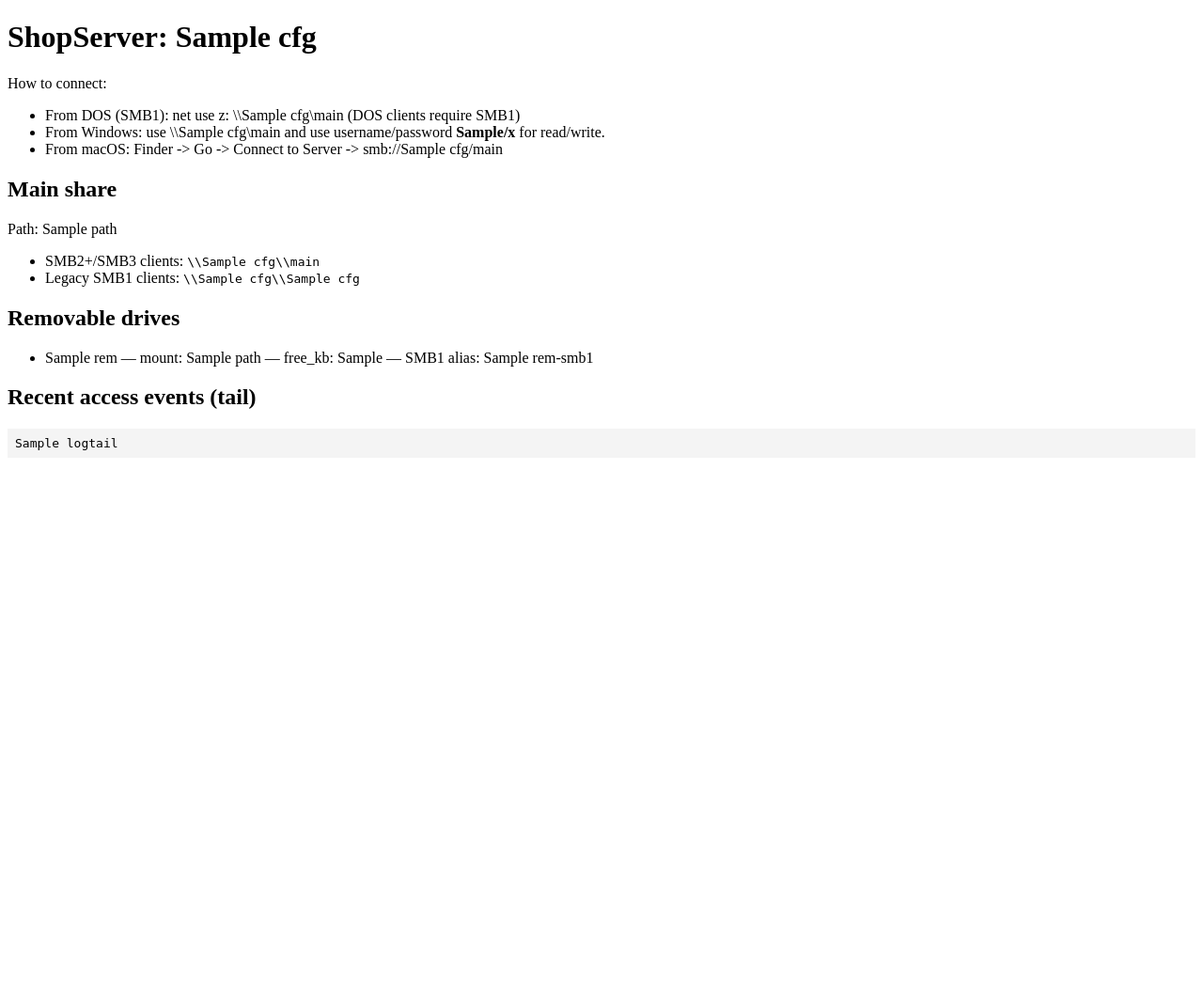
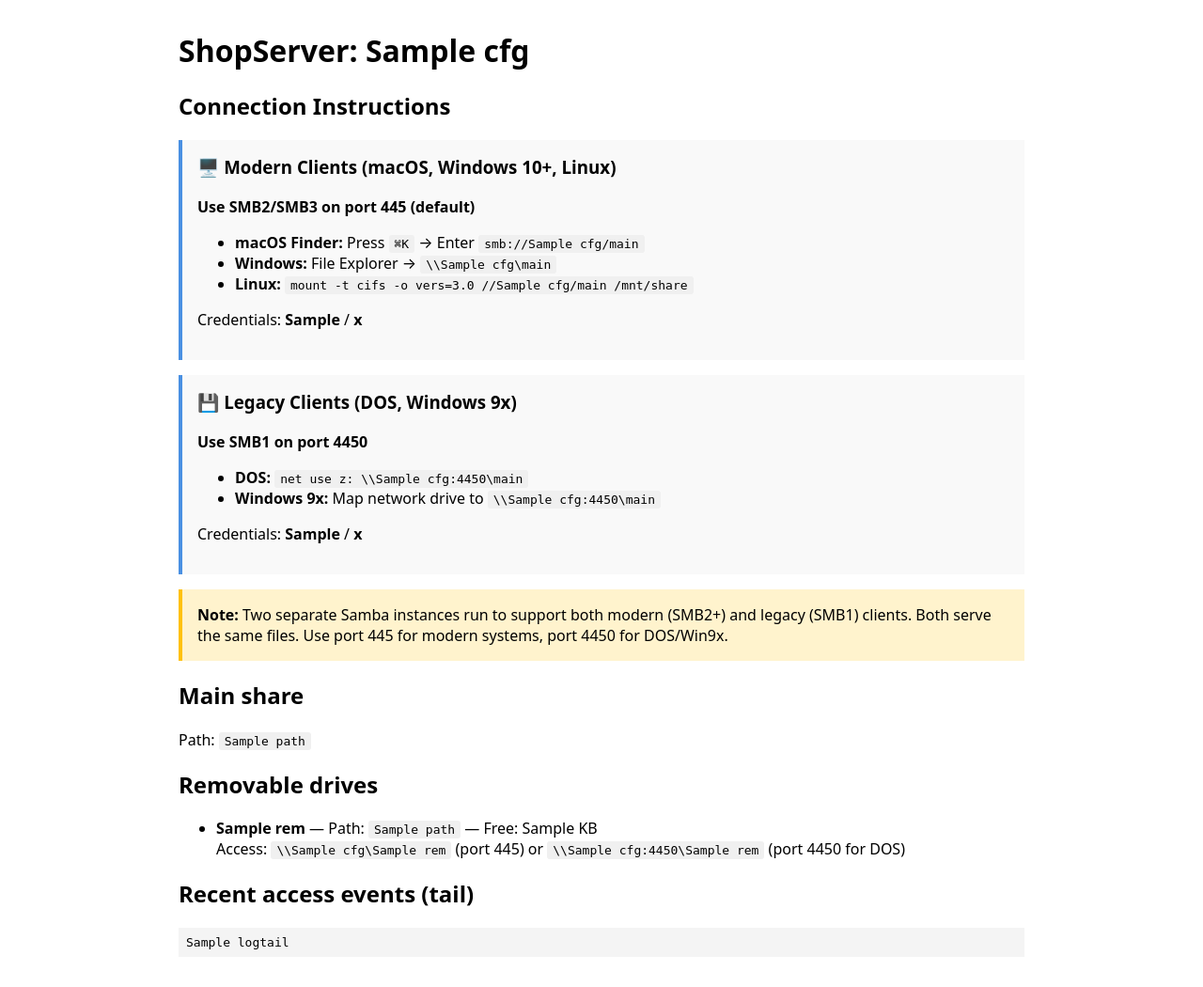
Before and after one commit to obj-imp/cncpiserver, a Flask app: template packaging/opt-shopserver-ui/templates/index.html in a window 1280 px wide. Shown: the whole page at 94% size. Before the commit the page ends 479 px from the top, so only its background shows below. Run offline with Flask 3, Linux system fonts and the light colour scheme; the template is opened without the code that fills it: most values are stand-ins (such as "Sample title", 1, 10 or a date in 2020).

Commit message:
Implement dual Samba instances for DOS+macOS support

```diff
--- a/packaging/opt-shopserver-ui/templates/index.html
+++ b/packaging/opt-shopserver-ui/templates/index.html
@@ -1,25 +1,52 @@
 <!doctype html>
 <title>ShopServer status</title>
+<style>
+  body { font-family: system-ui, -apple-system, sans-serif; max-width: 900px; margin: 2em auto; padding: 0 1em; }
+  code { background: #f0f0f0; padding: 2px 6px; border-radius: 3px; }
+  .protocol-section { background: #f9f9f9; border-left: 4px solid #4a90e2; padding: 1em; margin: 1em 0; }
+  .protocol-section h3 { margin-top: 0; }
+  .warning { background: #fff3cd; border-left: 4px solid #ffc107; padding: 1em; margin: 1em 0; }
+</style>
 <h1>ShopServer: {{cfg.hostname}}</h1>
-<p>How to connect:</p>
-<ul>
-  <li>From DOS (SMB1): net use z: \\{{cfg.hostname}}\main (DOS clients require SMB1)</li>
-  <li>From Windows: use \\{{cfg.hostname}}\main and use username/password <b>{{cfg.samba_user}}/{{cfg.samba_pass}}</b> for read/write.</li>
-  <li>From macOS: Finder -> Go -> Connect to Server -> smb://{{cfg.hostname}}/main</li>
-</ul>
+
+<h2>Connection Instructions</h2>
+
+<div class="protocol-section">
+  <h3>🖥️ Modern Clients (macOS, Windows 10+, Linux)</h3>
+  <p><strong>Use SMB2/SMB3 on port 445 (default)</strong></p>
+  <ul>
+    <li><strong>macOS Finder:</strong> Press <code>⌘K</code> → Enter <code>smb://{{cfg.hostname}}/main</code></li>
+    <li><strong>Windows:</strong> File Explorer → <code>\\{{cfg.hostname}}\main</code></li>
+    <li><strong>Linux:</strong> <code>mount -t cifs -o vers=3.0 //{{cfg.hostname}}/main /mnt/share</code></li>
+  </ul>
+  <p>Credentials: <strong>{{cfg.samba_user}}</strong> / <strong>{{cfg.samba_pass}}</strong></p>
+</div>
+
+<div class="protocol-section">
+  <h3>💾 Legacy Clients (DOS, Windows 9x)</h3>
+  <p><strong>Use SMB1 on port 4450</strong></p>
+  <ul>
+    <li><strong>DOS:</strong> <code>net use z: \\{{cfg.hostname}}:4450\main</code></li>
+    <li><strong>Windows 9x:</strong> Map network drive to <code>\\{{cfg.hostname}}:4450\main</code></li>
+  </ul>
+  <p>Credentials: <strong>{{cfg.samba_user}}</strong> / <strong>{{cfg.samba_pass}}</strong></p>
+</div>
+
+<div class="warning">
+  <strong>Note:</strong> Two separate Samba instances run to support both modern (SMB2+) and legacy (SMB1) clients.
+  Both serve the same files. Use port 445 for modern systems, port 4450 for DOS/Win9x.
+</div>
 
 <h2>Main share</h2>
-<p>Path: {{main.path}}</p>
-<ul>
-  <li>SMB2+/SMB3 clients: <code>\\{{cfg.hostname}}\\main</code></li>
-  <li>Legacy SMB1 clients: <code>\\{{cfg.hostname}}\\{{cfg.get('smb1_share_name', cfg.hostname ~ '-smb1')}}</code></li>
-</ul>
+<p>Path: <code>{{main.path}}</code></p>
 
 <h2>Removable drives</h2>
 {% if rem %}
   <ul>
   {% for r in rem %}
-    <li>{{r.name}} — mount: {{r.path}} — free_kb: {{r.free_kb}} — SMB1 alias: {{r.name}}-smb1</li>
+    <li><strong>{{r.name}}</strong> — Path: <code>{{r.path}}</code> — Free: {{r.free_kb}} KB
+      <br>Access: <code>\\{{cfg.hostname}}\{{r.name}}</code> (port 445) or <code>\\{{cfg.hostname}}:4450\{{r.name}}</code> (port 4450 for DOS)
+    </li>
   {% endfor %}
   </ul>
 {% else %}
```
Also changed, not shown: SPEC.md (+25 -5 lines), README.md, 5 other files.
